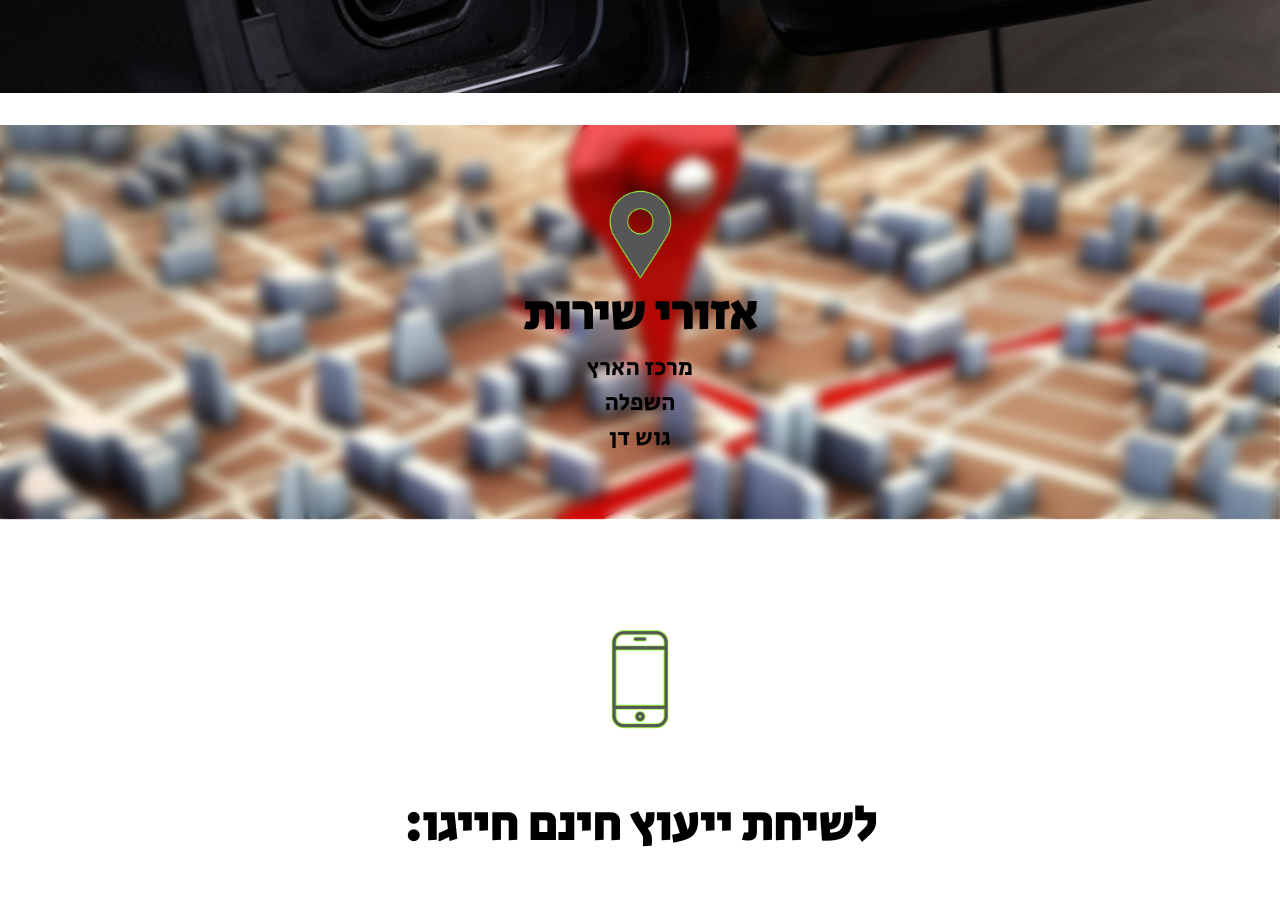
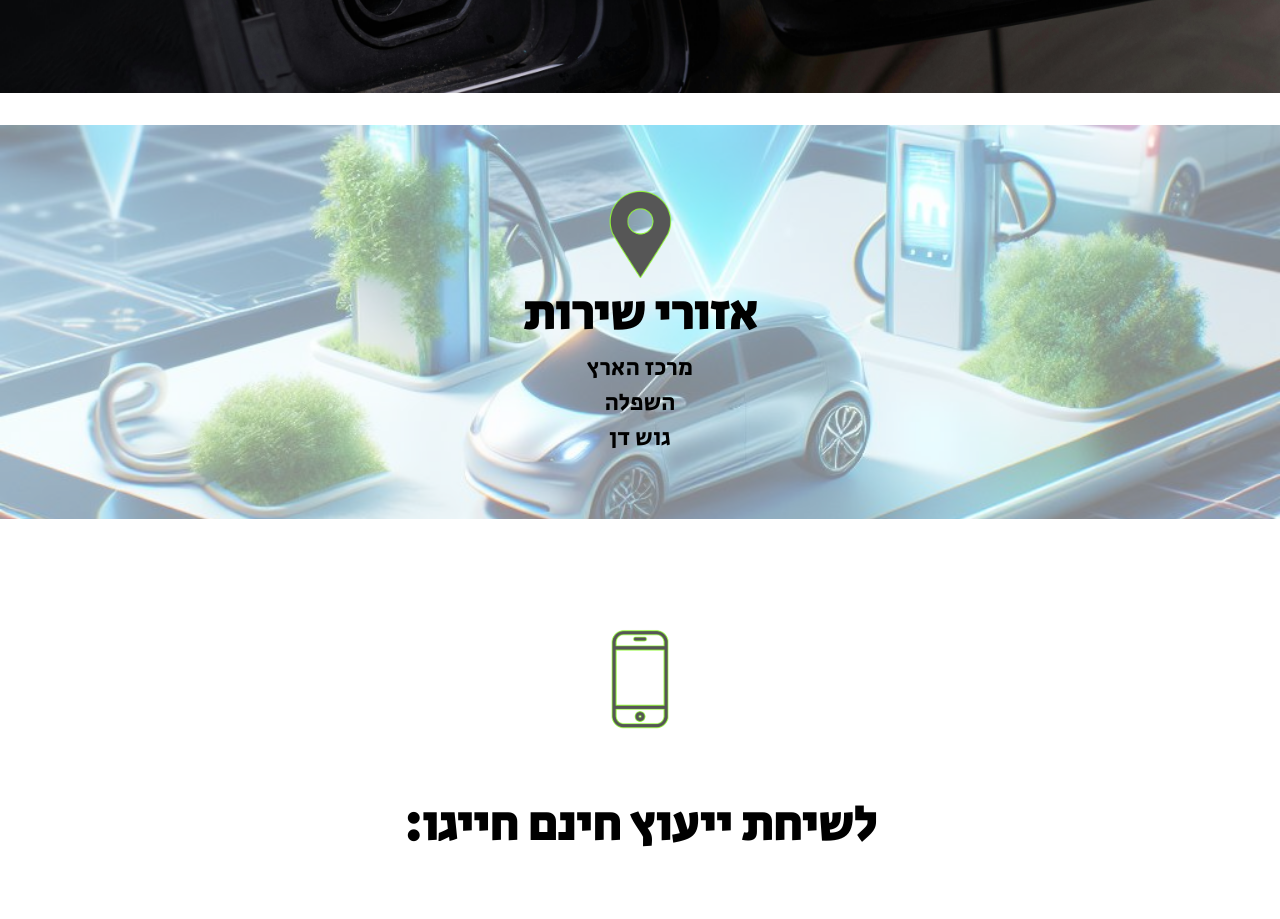
Before and after one commit to liranko27/chargeX, a plain HTML site: page index.html in a window 1280 px wide. Shown: the part 820-1739 px from the top of the page. Drawn offline with Linux system fonts and the light colour scheme; files whose address does not match are found by name.

Commit message:
change location background

```diff
--- a/style.css
+++ b/style.css
@@ -51,7 +51,8 @@
 }
 
 .location {
-    background: url('images//location\ background.jpeg') no-repeat center center fixed;
+    background: url('images/location\ back.jpeg') no-repeat center center fixed;
+    background-size: 100%;
     margin-top: 2rem;
     font-family: 'font_chargeX';
     display: flex;
@@ -59,7 +60,7 @@
     justify-content: center;
     align-items: center;
     direction: rtl;
-    backdrop-filter: blur(20px);
+    /* backdrop-filter: blur(20px); */
 }
 
 .location ul {
@@ -80,7 +81,8 @@
 }
 
 .content {
-    backdrop-filter: blur(6px);
+    /* backdrop-filter: blur(6px); */
+    background: rgba(255, 255, 255, 0.5);
     padding: 4rem 0;
 }
 
```
Also changed, not shown: images/location back.jpeg (added).
